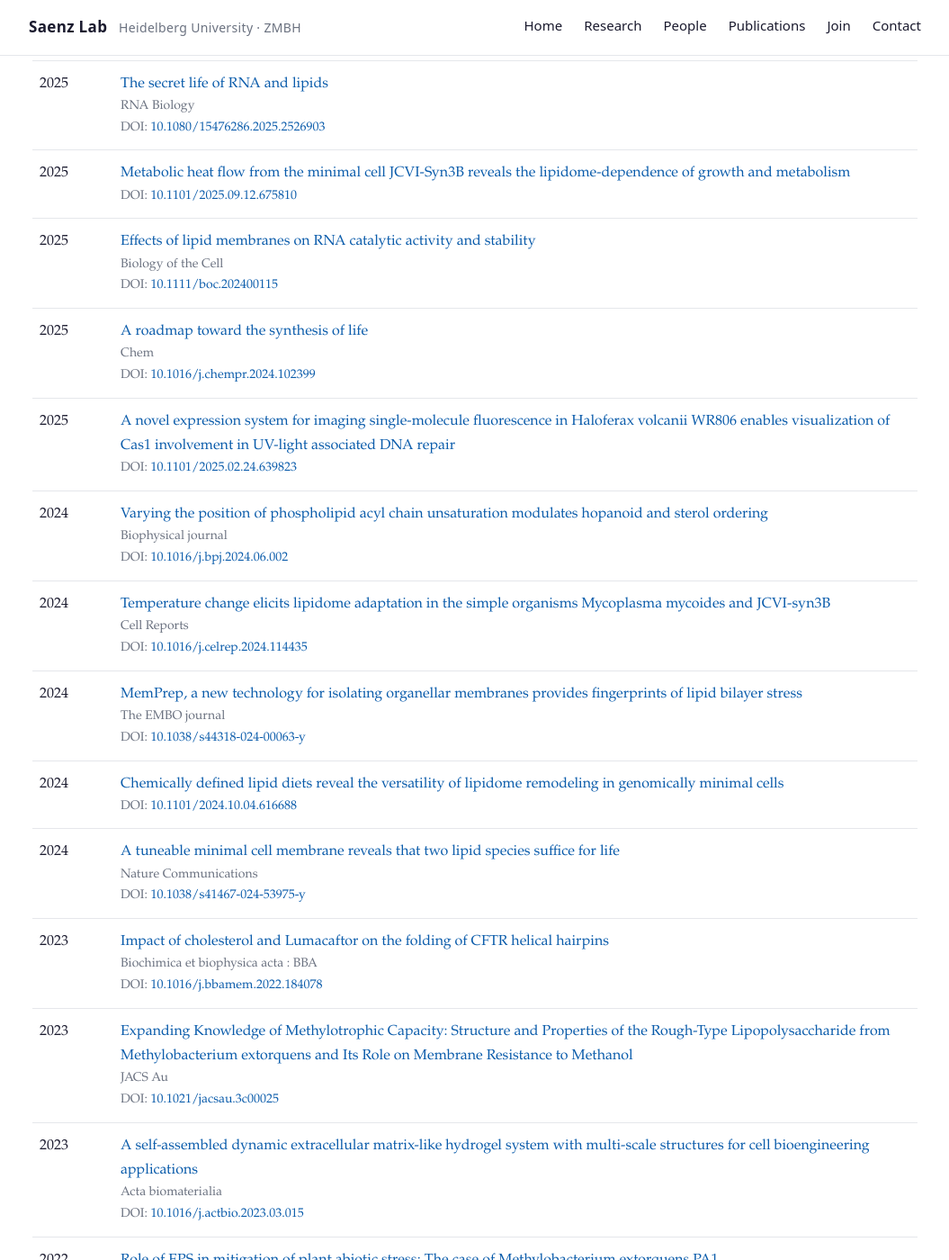
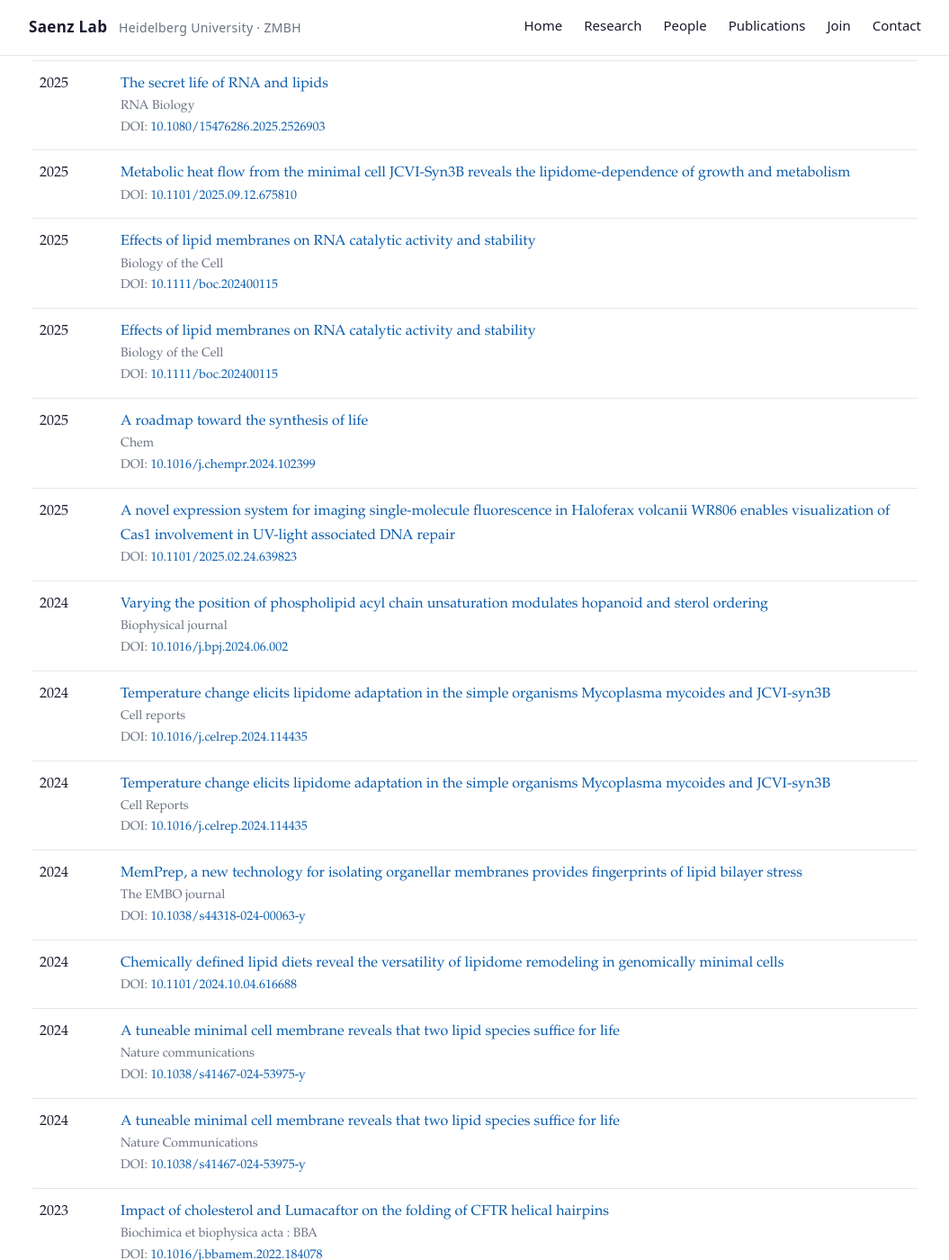
Before and after one commit to Saenz-Lab/Saenz-Lab.github.io, a Jekyll site: the page built from publications.md, in a window 1280 px wide and 1400 px high, scrolled down 262 px. Shown: the whole window at 90% size, without its empty margins (112-1167 px from the left). Built offline with Jekyll 4.4.1, drawn with Linux system fonts in a browser that asks for light colours; some of the changed text lies outside the part shown.

Commit message:
Update publications from ORCID

```diff
--- a/_data/publications.json
+++ b/_data/publications.json
@@ -1,6 +1,6 @@
 {
   "orcid": "0000-0001-8901-4377",
-  "generated_at": "2026-02-02T13:58:45Z",
+  "generated_at": "2026-03-01T07:03:39Z",
   "items": [
     {
       "title": "The secret life of RNA and lipids",
@@ -17,6 +17,14 @@
       "type": "preprint",
       "doi": "10.1101/2025.09.12.675810",
       "link": "https://doi.org/10.1101/2025.09.12.675810"
+    },
+    {
+      "title": "Effects of lipid membranes on RNA catalytic activity and stability",
+      "year": 2025,
+      "journal": "Biology of the Cell",
+      "type": "journal-article",
+      "doi": "10.1111/boc.202400115",
+      "link": "https://fis.tu-dresden.de/portal/en/publications/effects-of-lipid-membranes-on-rna-catalytic-activity-and-stability(0a320f0b-37cc-418f-8c99-fdee5b103dba).html"
     },
     {
       "title": "Effects of lipid membranes on RNA catalytic activity and stability",
@@ -53,6 +61,14 @@
     {
       "title": "Temperature change elicits lipidome adaptation in the simple organisms Mycoplasma mycoides and JCVI-syn3B",
       "year": 2024,
+      "journal": "Cell reports",
+      "type": "journal-article",
+      "doi": "10.1016/j.celrep.2024.114435",
+      "link": "https://fis.tu-dresden.de/portal/en/publications/temperature-change-elicits-lipidome-adaptation-in-the-simple-organisms-mycoplasma-mycoides-and-jcvisyn3b(9f3e25c8-ac5a-417a-ae16-b6e1eb8b6695).html"
+    },
+    {
+      "title": "Temperature change elicits lipidome adaptation in the simple organisms Mycoplasma mycoides and JCVI-syn3B",
+      "year": 2024,
       "journal": "Cell Reports",
       "type": "journal-article",
       "doi": "10.1016/j.celrep.2024.114435",
@@ -73,6 +89,14 @@
       "type": "preprint",
       "doi": "10.1101/2024.10.04.616688",
       "link": "https://doi.org/10.1101/2024.10.04.616688"
+    },
+    {
+      "title": "A tuneable minimal cell membrane reveals that two lipid species suffice for life",
+      "year": 2024,
+      "journal": "Nature communications",
+      "type": "journal-article",
+      "doi": "10.1038/s41467-024-53975-y",
+      "link": "https://fis.tu-dresden.de/portal/en/publications/a-tuneable-minimal-cell-membrane-reveals-that-two-lipid-species-suffice-for-life(1f163c23-1a5e-4a36-934e-8ad58132c4b5).html"
     },
     {
       "title": "A tuneable minimal cell membrane reveals that two lipid species suffice for life",
@@ -169,6 +193,14 @@
       "type": "journal-article",
       "doi": "10.1111/mmi.14794",
       "link": "https://doi.org/10.1111/mmi.14794"
+    },
+    {
+      "title": "Effect of viscosity on microswimmers: a comparative study",
+      "year": 2021,
+      "journal": "ChemNanoMat",
+      "type": "journal-article",
+      "doi": "10.1002/cnma.202100119",
+      "link": "https://fis.tu-dresden.de/portal/en/publications/effect-of-viscosity-on-microswimmers(bd2d9abc-f352-4c14-928f-98a518365029).html"
     },
     {
       "title": "Effect of viscosity on microswimmers: a comparative study",
```
